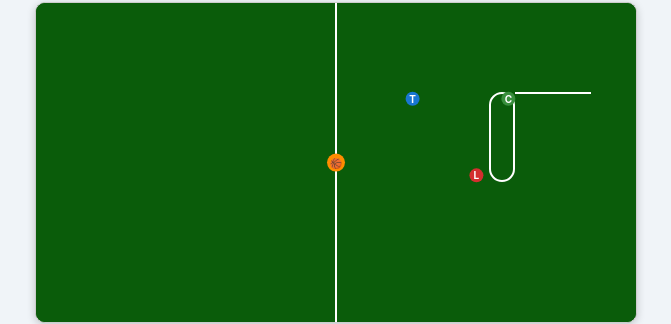
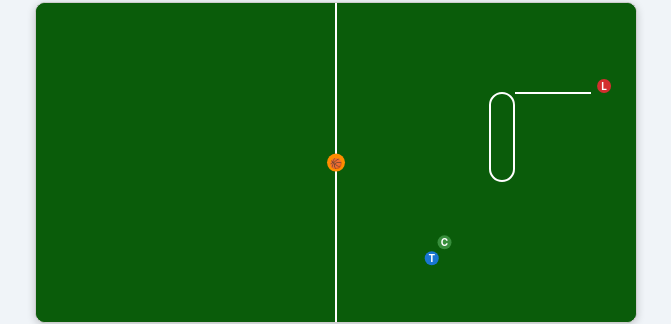
Before and after one commit to MRK2340/Whistle-resilience, a React (Create React App) app in the folder frontend/: page / in a window 1280 px wide. Shown: the part 280-604 px from the top of the page, without its empty margins (304-975 px from the left). Built offline with nearby package versions, Linux system fonts and the light colour scheme.

Commit message:
auto-commit for 0a2eb419-595e-4186-ba32-ad6fa819cad4

```diff
--- a/frontend/src/App.js
+++ b/frontend/src/App.js
@@ -72,105 +72,43 @@ export default function App() {
     config: { tension: 300, friction: 30 }
   }));
 
-  // Proper basketball referee positioning mechanics
+  // Enhanced game state tracking based on ball position
+  useEffect(() => {
+    const ballSide = getBallSide(ballPosition.x);
+    const newGameState = {
+      ballZone: isInZone(ballPosition.x, ballPosition.y, 'PAINT') ? 'PAINT' :
+                isInZone(ballPosition.x, ballPosition.y, 'PERIMETER') ? 'PERIMETER' :
+                isInZone(ballPosition.x, ballPosition.y, 'BACKCOURT') ? 'BACKCOURT' : 'PERIMETER',
+      ballSide: ballSide,
+      isPostPlay: isInZone(ballPosition.x, ballPosition.y, 'PAINT'),
+      isCornerPlay: isInZone(ballPosition.x, ballPosition.y, 'CORNER_LEFT') ||
+                    isInZone(ballPosition.x, ballPosition.y, 'CORNER_RIGHT'),
+      isTransitionPlay: isInZone(ballPosition.x, ballPosition.y, 'BACKCOURT'),
+      isShotMode: isShotMode,
+      lastRotationTime: gameState.lastRotationTime
+    };
+    setGameState(newGameState);
+  }, [ballPosition, isShotMode, gameState.lastRotationTime]);
+
+  // Enhanced referee positioning using authentic basketball mechanics
   const getLeadPosition = useCallback(() => {
-    // Lead referee should be on the baseline, typically opposite side of ball
-    // Primary responsibility: paint area, baseline, close-down plays
-
-    if (isShotMode) {
-      // During shots: Lead moves to basket area for rebound coverage
-      return {
-        x: COURT_WIDTH - ftToPx(8) - REF_SIZE / 2,
-        y: BASKET_Y - ftToPx(6) - REF_SIZE / 2
-      };
-    }
-
-    // Normal play: Lead on baseline, opposite side of ball when possible
-    const ballSide = ballPosition.x > COURT_WIDTH / 2 ? 'right' : 'left';
-    const leadX = ballSide === 'right'
-      ? COURT_WIDTH - ftToPx(5)  // Right baseline
-      : COURT_WIDTH - ftToPx(25); // Left baseline (opposite side)
-
-    // Lead stays near baseline but adjusts slightly with ball movement
-    const leadY = Math.max(ftToPx(5),
-                  Math.min(COURT_HEIGHT - ftToPx(5),
-                          ballPosition.y + ftToPx(2)));
-
-    return { x: leadX - REF_SIZE / 2, y: leadY - REF_SIZE / 2 };
-  }, [ballPosition, isShotMode]);
+    if (isManualMode) return manualLeadPosition;
+    const optimalPos = getOptimalPosition('LEAD', ballPosition.x, ballPosition.y, gameState);
+    return { x: optimalPos.x - REF_SIZE / 2, y: optimalPos.y - REF_SIZE / 2 };
+  }, [ballPosition, gameState, isManualMode, manualLeadPosition]);
 
   const getTrailPosition = useCallback(() => {
-    // Trail referee should be behind the play, managing perimeter and transitions
-    // Primary responsibility: perimeter action, three-point line, transitions
-
-    if (isShotMode) {
-      // During shots: Trail provides different angle coverage
-      return {
-        x: COURT_WIDTH - ftToPx(20) - REF_SIZE / 2,
-        y: BASKET_Y + ftToPx(8) - REF_SIZE / 2
-      };
-    }
-
-    // Trail positioning based on ball location and court coverage
-    let trailX, trailY;
-
-    if (ballPosition.x < HALF_COURT_X) {
-      // Ball in backcourt: Trail manages from behind
-      trailX = Math.max(ftToPx(8), ballPosition.x - ftToPx(15));
-      trailY = Math.max(ftToPx(8),
-                      Math.min(COURT_HEIGHT - ftToPx(8),
-                              ballPosition.y - ftToPx(5)));
-    } else {
-      // Ball in frontcourt: Trail at top of key/perimeter
-      trailX = COURT_WIDTH - ftToPx(35); // Top of key area
-      trailY = Math.max(COURT_HEIGHT * 0.2,
-                       Math.min(COURT_HEIGHT * 0.8,
-                               ballPosition.y - ftToPx(10)));
-    }
-
-    return { x: trailX - REF_SIZE / 2, y: trailY - REF_SIZE / 2 };
-  }, [ballPosition, isShotMode]);
+    if (isManualMode) return manualTrailPosition;
+    const optimalPos = getOptimalPosition('TRAIL', ballPosition.x, ballPosition.y, gameState);
+    return { x: optimalPos.x - REF_SIZE / 2, y: optimalPos.y - REF_SIZE / 2 };
+  }, [ballPosition, gameState, isManualMode, manualTrailPosition]);
 
   const getCenterPosition = useCallback(() => {
     if (!isThreePerson) return { x: 0, y: 0, opacity: 0 };
-
-    // Center referee provides help-side coverage and off-ball officiating
-    // Primary responsibility: help-side, off-ball action, weak-side coverage
-
-    if (isShotMode) {
-      // During shots: Center provides help-side rebound coverage
-      return {
-        x: COURT_WIDTH - ftToPx(15) - REF_SIZE / 2,
-        y: BASKET_Y - REF_SIZE / 2,
-        opacity: 1
-      };
-    }
-
-    // Center positioning for optimal court coverage
-    let centerX, centerY;
-
-    if (ballPosition.x < HALF_COURT_X) {
-      // Ball in backcourt: Center near mid-court for transition coverage
-      centerX = HALF_COURT_X - ftToPx(8);
-      centerY = COURT_HEIGHT / 2;
-    } else {
-      // Ball in frontcourt: Center on help-side (opposite ball)
-      const ballSide = ballPosition.x > (COURT_WIDTH - ftToPx(20)) ? 'deep' : 'perimeter';
-      centerX = ballSide === 'deep'
-        ? COURT_WIDTH - ftToPx(30)  // Help-side when ball is deep
-        : COURT_WIDTH - ftToPx(20); // Closer when ball on perimeter
-
-      centerY = ballPosition.y < COURT_HEIGHT / 2
-        ? COURT_HEIGHT * 0.7  // Opposite vertical position for coverage
-        : COURT_HEIGHT * 0.3;
-    }
-
-    return {
-      x: centerX - REF_SIZE / 2,
-      y: centerY - REF_SIZE / 2,
-      opacity: 1
-    };
-  }, [ballPosition, isShotMode, isThreePerson]);
+    if (isManualMode) return { ...manualCenterPosition, opacity: 1 };
+    const optimalPos = getOptimalPosition('CENTER', ballPosition.x, ballPosition.y, gameState);
+    return { x: optimalPos.x - REF_SIZE / 2, y: optimalPos.y - REF_SIZE / 2, opacity: 1 };
+  }, [ballPosition, gameState, isThreePerson, isManualMode, manualCenterPosition]);
 
   const [leadStyle, setLeadStyle] = useSpring(() => {
     const pos = getLeadPosition();
```
